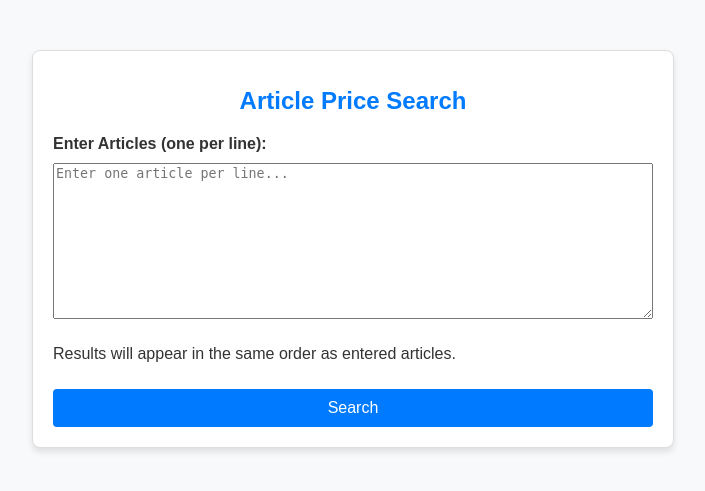
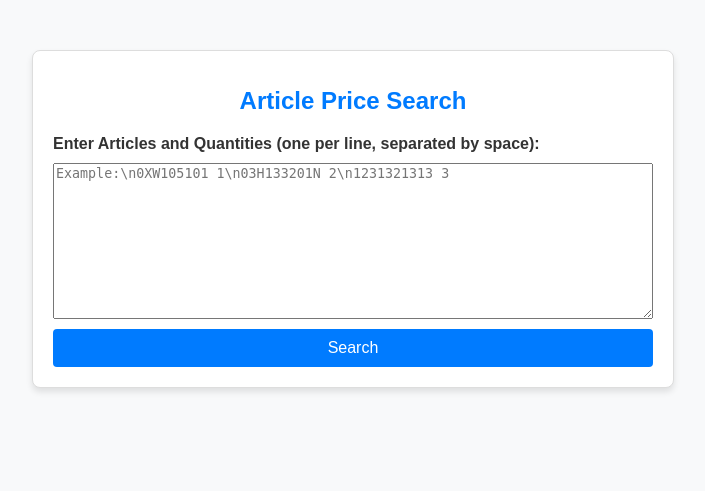
Before and after one commit to crimpi23/my_project, a Flask app: page / in a window 1280 px wide. Shown: the top 491 px of the page, without its empty margins (287-992 px from the left). Run offline with Flask 3, Linux system fonts and the light colour scheme; some libraries are stand-ins or nearby versions.

Commit message:
Initial commit

```diff
--- a/app.py
+++ b/app.py
@@ -18,15 +18,25 @@ def home():
 
 @app.route('/search', methods=['POST'])
 def search_articles():
+    articles = []
+    quantities = {}
+
+    # Отримуємо текстовий ввід
     articles_input = request.form.get('articles')
     if not articles_input:
-        return render_template('index.html', message="Please enter at least one article.")
+        return render_template('index.html', message="Please enter at least one article and quantity.")
 
-    # Розбиваємо введений текст на список артикулів
-    articles = [article.strip() for article in articles_input.splitlines() if article.strip()]
+    # Розбираємо текстовий ввід на артикули й кількість
+    for line in articles_input.splitlines():
+        parts = line.strip().split()
+        if len(parts) == 2 and parts[0].strip() and parts[1].isdigit():
+            article, quantity = parts
+            articles.append(article.strip())
+            quantities[article] = int(quantity)
 
+    # Якщо немає валідних даних
     if not articles:
-        return render_template('index.html', message="No valid articles provided.")
+        return render_template('index.html', message="No valid articles provided. Please enter Article and Quantity separated by a space.")
 
     try:
         conn = get_db_connection()
@@ -62,6 +72,7 @@ def search_articles():
             return render_template(
                 'index.html',
                 results=sorted_results,
+                quantities=quantities,
                 missing_articles=missing_articles
             )
         else:
--- a/templates/index.html
+++ b/templates/index.html
@@ -10,9 +10,8 @@
     <div class="container">
         <h1>Article Price Search</h1>
         <form method="POST" action="/search">
-            <label for="articles">Enter Articles (one per line):</label>
-            <textarea id="articles" name="articles" rows="10" placeholder="Enter one article per line..." required></textarea>
-            <p>Results will appear in the same order as entered articles.</p>
+            <label for="articles">Enter Articles and Quantities (one per line, separated by space):</label>
+            <textarea id="articles" name="articles" rows="10" placeholder="Example:\n0XW105101 1\n03H133201N 2\n1231321313 3" required></textarea>
             <button type="submit">Search</button>
         </form>
 
@@ -24,6 +23,7 @@
                     <tr>
                         <th>Article</th>
                         <th>Price</th>
+                        <th>Quantity</th>
                         <th>Table</th>
                     </tr>
                 </thead>
@@ -32,6 +32,7 @@
                     <tr>
                         <td>{{ result.article }}</td>
                         <td>{{ result.price }}</td>
+                        <td>{{ quantities[result.article] }}</td>
                         <td>{{ result.table_name }}</td>
                     </tr>
                     {% endfor %}
```
